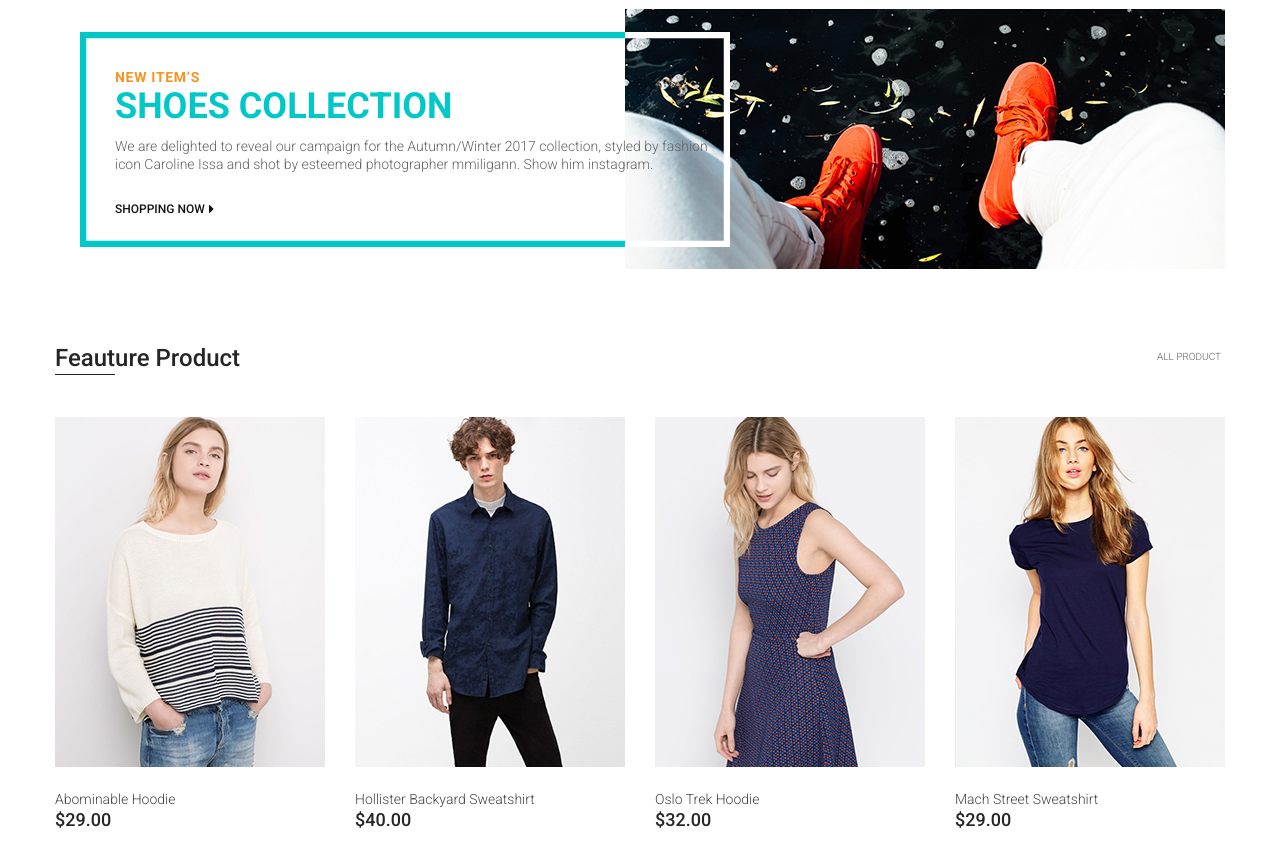
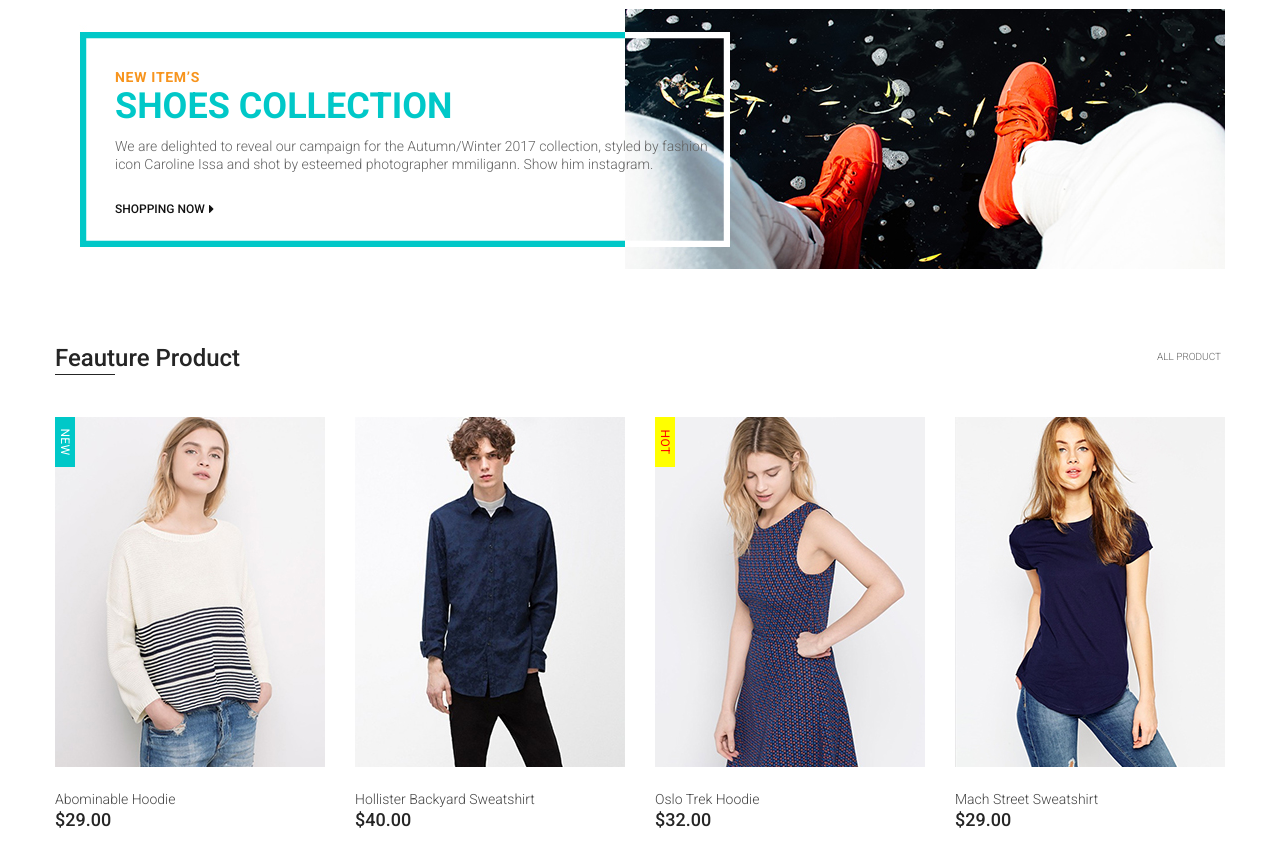
Before and after one commit to maxbandit/maxbandit.github.io, a plain HTML site: page index.html in a window 1280 px wide. Shown: the part 1277-2144 px from the top of the page. Drawn offline with nearby package versions, Linux system fonts and the light colour scheme.

Commit message:
addNewHot

```diff
--- a/css/main.css
+++ b/css/main.css
@@ -598,7 +598,32 @@ a.all-product:hover{
 .products-wrapper .item:hover .name-product{
 	color: #00c8c8;
 }
-
+.products-wrapper .hot, .products-wrapper .new{
+	position: absolute;
+	top: 15px;
+    left: -15px;
+	width: 50px;
+	height: 20px;
+	font-size: 12px;
+	text-align: center;
+	text-transform: uppercase;
+	-moz-transform: rotate(90deg);
+    -webkit-transform: rotate(90deg);
+    -o-transform: rotate(90deg);
+    letter-spacing: 0.4px;
+}
+.products-wrapper .hot span, .products-wrapper .new span{
+	display: block;
+	margin-top: 3px;
+}
+.products-wrapper .hot{
+	background: #ffff00;
+	color: #ff0000;
+}
+.products-wrapper .new{
+	background: #00c8c8;
+	color: #fff;
+}
 
 
 @media (max-width: 1179px){
--- a/index.html
+++ b/index.html
@@ -210,6 +210,7 @@
 					<div class="item">
 						<a href="#">
 							<img class="product-img" src="img/1.jpg" alt="">
+							<span class="new"><span>new</span></span>
 							<div class="hover-ot-bati">
 								<a href="#">
 									<img src="img/basket.png" alt="">
@@ -258,6 +259,7 @@
 					<div class="item">
 						<a href="#">
 							<img class="product-img" src="img/3.jpg" alt="">
+							<div class="hot"><span>hot</span></div>
 							<div class="hover-ot-bati">
 								<a href="#">
 									<img src="img/basket.png" alt="">
```
